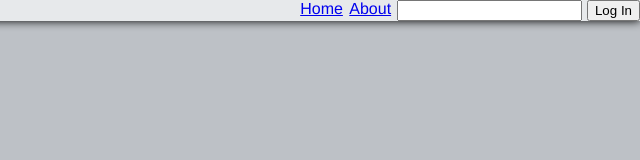
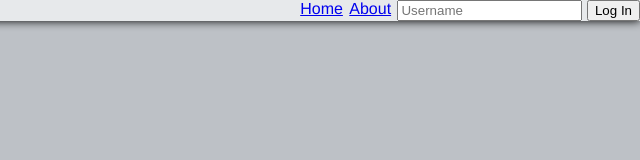
Before and after one commit to ProfessorMB21/blogsite, a plain HTML site: page index.html in a window 1280 px wide. Shown: the full height of the page, 640-1280 px from the left. Drawn offline with Linux system fonts and the light colour scheme.

Commit message:
Add placeholder to login box

```diff
--- a/index.html
+++ b/index.html
@@ -13,7 +13,7 @@
                 <a href=".\about.html">About</a>
             </ul>
             <ul>
-                <input type="text">
+                <input type="text" placeholder="Username">
                 <button>Log In</button>
             </ul>
         </div>
```
